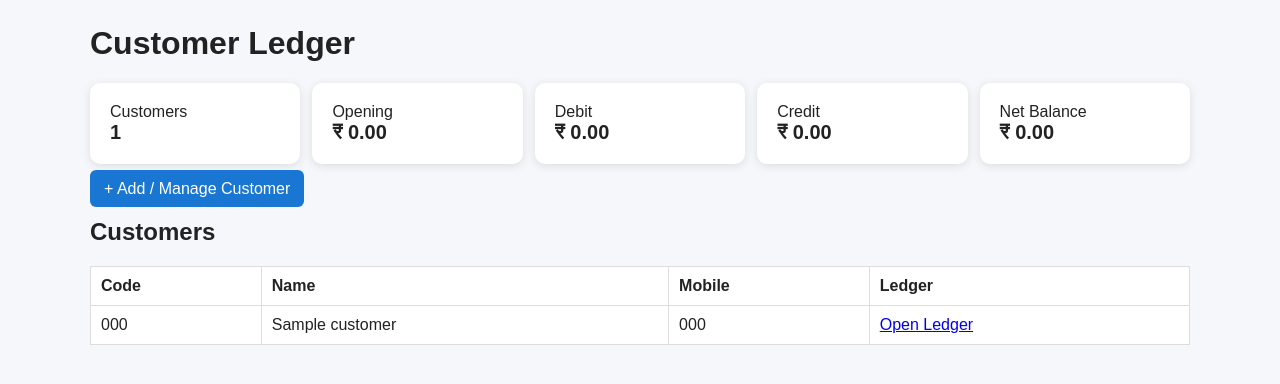
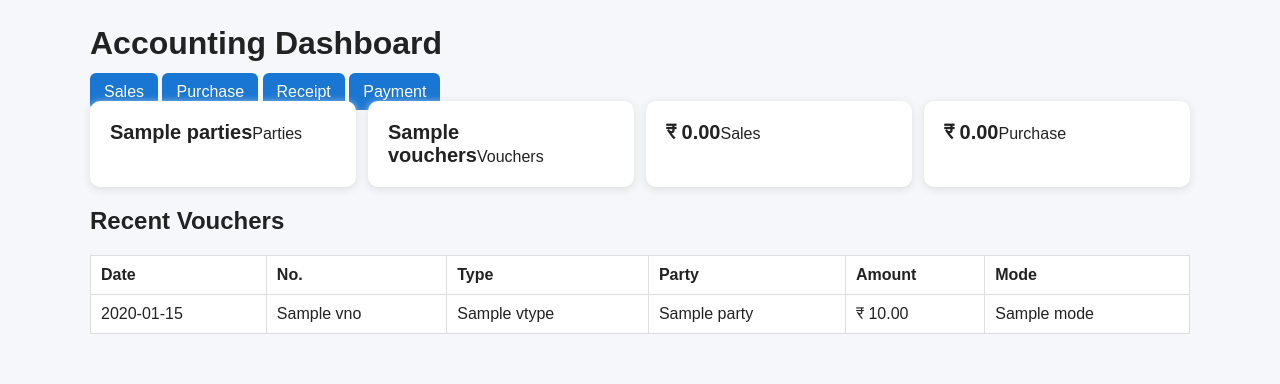
Before and after one commit to cscindiaasn-ship-it/costomer-ladger, a Flask app: template templates/dashboard.html in a window 1280 px wide. Shown: the part 50-434 px from the top of the page. Run offline with Flask 3, Linux system fonts and the light colour scheme; the template is opened without the code that fills it: most values are stand-ins (such as "Sample title", 1, 10 or a date in 2020).

Commit message:
Update accounting interface

```diff
--- a/templates/dashboard.html
+++ b/templates/dashboard.html
@@ -1 +1 @@
-{% extends "base.html" %}{% block content %}<h1>Customer Ledger</h1><div class="cards"><div>Customers<br><b>{{customers|length}}</b></div><div>Opening<br><b>₹ {{'%.2f'|format(opening)}}</b></div><div>Debit<br><b>₹ {{'%.2f'|format(total_debit)}}</b></div><div>Credit<br><b>₹ {{'%.2f'|format(total_credit)}}</b></div><div>Net Balance<br><b>₹ {{'%.2f'|format(balance)}}</b></div></div><p><a class="btn" href="/customers">+ Add / Manage Customer</a></p><h2>Customers</h2><table><tr><th>Code</th><th>Name</th><th>Mobile</th><th>Ledger</th></tr>{% for c in customers %}<tr><td>{{c.code}}</td><td>{{c.name}}</td><td>{{c.mobile}}</td><td><a href="/customer/{{c.id}}">Open Ledger</a></td></tr>{% else %}<tr><td colspan="4">No customers yet.</td></tr>{% endfor %}</table>{% endblock %}
+{% extends "base.html" %}{% block content %}<div class="top"><h1>Accounting Dashboard</h1><div><a class="btn" href="/voucher/Sales">Sales</a> <a class="btn" href="/voucher/Purchase">Purchase</a> <a class="btn" href="/voucher/Receipt">Receipt</a> <a class="btn" href="/voucher/Payment">Payment</a></div></div><div class="cards"><div><b>{{parties}}</b><span>Parties</span></div><div><b>{{vouchers}}</b><span>Vouchers</span></div><div><b>₹ {{'%.2f'|format(sales)}}</b><span>Sales</span></div><div><b>₹ {{'%.2f'|format(purchase)}}</b><span>Purchase</span></div></div><section class="panel"><h2>Recent Vouchers</h2><table><tr><th>Date</th><th>No.</th><th>Type</th><th>Party</th><th>Amount</th><th>Mode</th></tr>{% for r in recent %}<tr><td>{{r.vdate}}</td><td>{{r.vno}}</td><td>{{r.vtype}}</td><td>{{r.party or '-'}}</td><td>₹ {{'%.2f'|format(r.amount)}}</td><td>{{r.mode}}</td></tr>{% endfor %}</table></section>{% endblock %}
```
